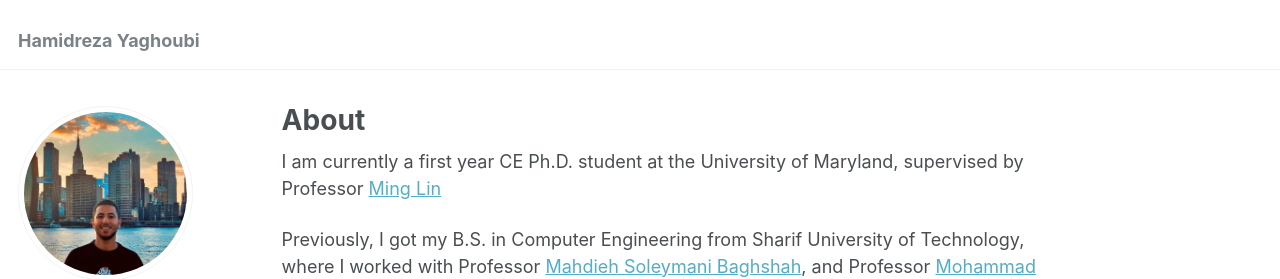
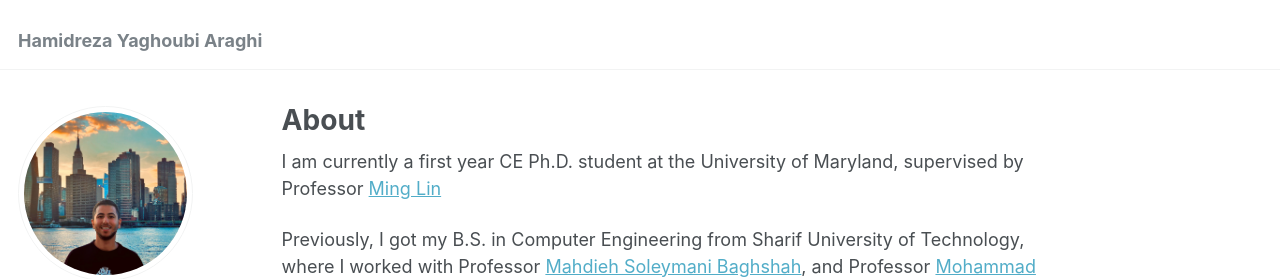
Before and after one commit to HamidrezaYaghoubi/HamidrezaYaghoubi.github.io, a Jekyll site: the page built from _pages/about.md, in a window 1280 px wide. Shown: the top 279 px of the page. Built offline with Jekyll 4.4.1, drawn with Linux system fonts in a browser that asks for light colours; some web fonts are replaced.

Commit message:
Update _config.yml

```diff
--- a/_config.yml
+++ b/_config.yml
@@ -8,7 +8,7 @@
 
 # Basic Site Settings
 locale                   : "en-US"
-title                    : "Hamidreza Yaghoubi"
+title                    : "Hamidreza Yaghoubi Araghi"
 title_separator          : "-"
 name                     : &name "Hamidreza Yaghoubi Araghi"
 description              : &description "personal description"
```
